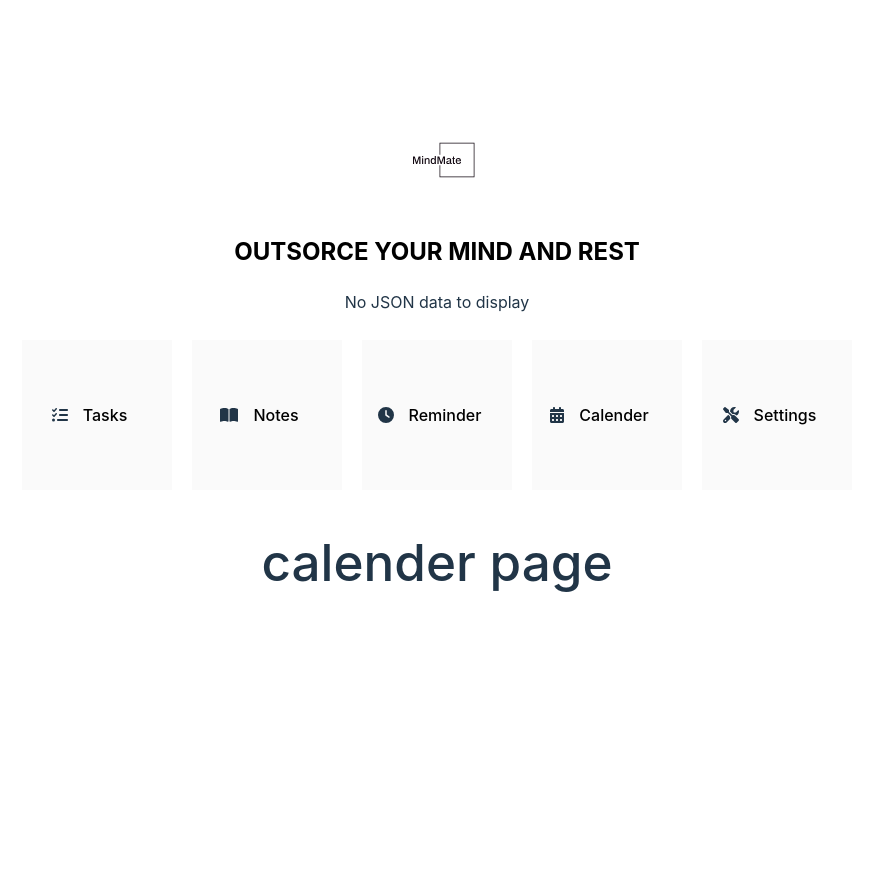
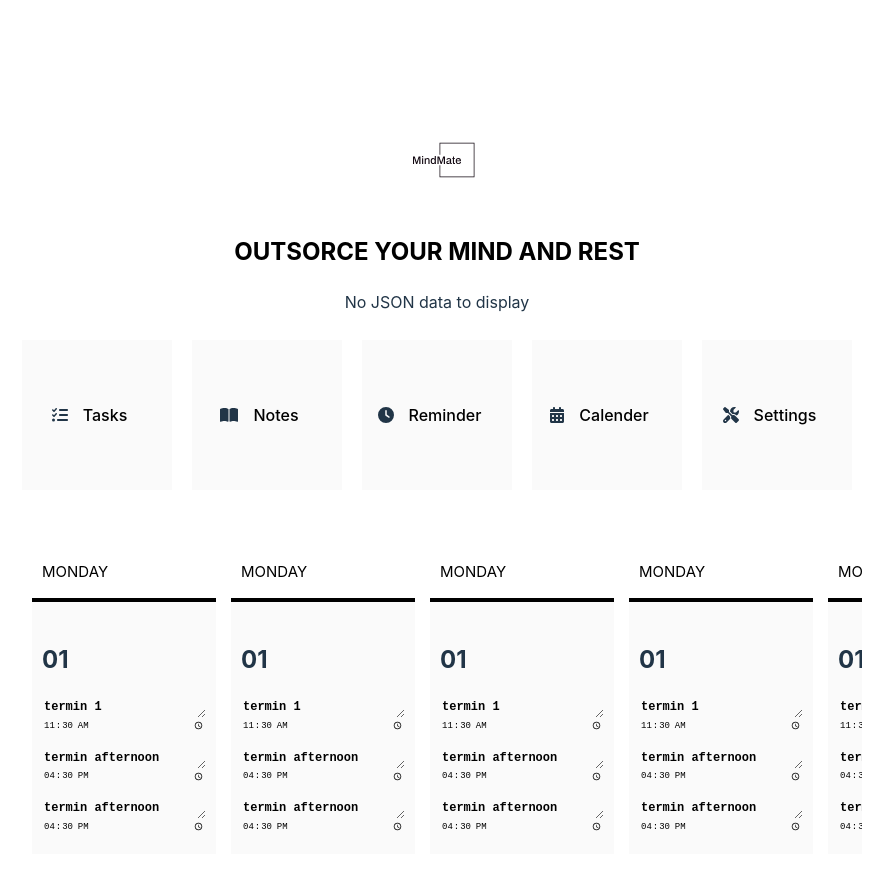
Before and after one commit to Paulalbo/MindMate, a React (Vite) app: page /calender in a window 1280 px wide. Shown: the top 870 px of the page, without its empty margins (210-1103 px from the left). Before the commit the page ends 800 px from the top, so only its background shows below. Built offline with nearby package versions, Linux system fonts and the light colour scheme.

Commit message:
Add basic HTML and CSS structure

```diff
--- /dev/null
+++ b/src/component/Calender/CalenderEvent.tsx
@@ -0,0 +1,31 @@
+import "./style.css";
+
+const CalenderDay = () => {
+  return (
+    <div className="calender__day">
+      <div className="calender__top">
+        <p className="calender__name">Monday</p>
+      </div>
+      <div className="calender__inner-container">
+        <h2 className="calender__title">01</h2>
+        <div className="calender__events">
+          <div className="calender__event">
+            <textarea value="termin 1"></textarea>
+            <input type="time" value="11:30"></input>
+          </div>
+
+          <div className="calender__event">
+            <textarea value="termin afternoon"></textarea>
+            <input type="time" value="16:30"></input>
+          </div>
+          <div className="calender__event">
+            <textarea value="termin afternoon"></textarea>
+            <input type="time" value="16:30"></input>
+          </div>
+        </div>
+      </div>
+    </div>
+  );
+};
+
+export default CalenderDay;
--- /dev/null
+++ b/src/component/Calender/style.css
@@ -0,0 +1,56 @@
+.calender {
+  display: -webkit-box;
+  display: -ms-flexbox;
+  display: flex;
+  overflow-x: scroll;
+  max-width: 850px;
+  padding: 30px 20px;
+  gap: 15px;
+}
+
+.calender__top {
+  padding: 0 10px;
+}
+
+.calender__name {
+  font-size: 15px;
+  color: #000;
+  text-align: left;
+  text-transform: uppercase;
+}
+
+.calender__inner-container {
+  background: #fafafa;
+  border-top: 4px solid #000;
+  padding: 20px 10px;
+}
+
+.calender__title {
+  text-align: left;
+}
+
+.calender__event {
+  display: -webkit-box;
+  display: -ms-flexbox;
+  display: flex;
+  -webkit-box-orient: vertical;
+  -webkit-box-direction: normal;
+      -ms-flex-direction: column;
+          flex-direction: column;
+  margin-top: 15px;
+}
+
+.calender__event textarea {
+  border: none;
+  font-weight: 700;
+  font-size: 12px;
+  background: none;
+  height: 20px;
+}
+
+.calender__event input {
+  border: none;
+  font-size: 9px;
+  background: none;
+}
+/*# sourceMappingURL=style.css.map */
--- /dev/null
+++ b/src/component/Calender/style.sass
@@ -0,0 +1,33 @@
+.calender
+    display: flex
+    overflow-x: scroll
+    max-width: 850px
+    padding: 30px 20px
+    gap: 15px
+    &__top
+        padding: 0 10px
+    &__name
+        font-size: 15px
+        color: #000
+        text-align: left
+        text-transform: uppercase
+    &__inner-container
+        background: #fafafa
+        border-top: 4px solid #000
+        padding: 20px 10px
+    &__title
+        text-align: left
+    &__event
+        display: flex
+        flex-direction: column
+        margin-top: 15px
+        textarea
+            border: none
+            font-weight: 700
+            font-size: 12px
+            background: none
+            height: 20px
+        input
+            border: none
+            font-size: 9px
+            background: none
--- a/src/pages/calender.tsx
+++ b/src/pages/calender.tsx
@@ -1,7 +1,15 @@
+import CalenderDay from "../component/Calender/CalenderEvent";
+
 const Calender = () => {
   return (
-    <div>
-      <h1>calender page</h1>
+    <div className="calender">
+      <CalenderDay />
+      <CalenderDay />
+      <CalenderDay />
+      <CalenderDay />
+      <CalenderDay />
+      <CalenderDay />
+      <CalenderDay />
     </div>
   );
 };
```
Also changed, not shown: 1 other file (tests, documents, lock files or other folders).
